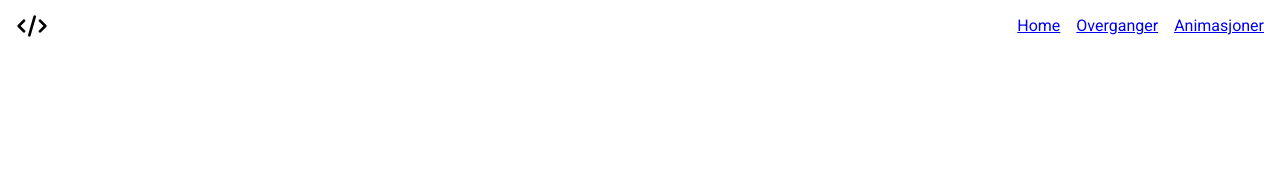
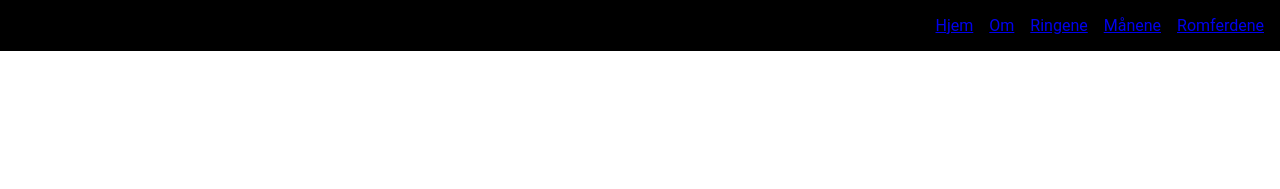
Before and after one commit to Lazy-CSharp-Coder/Saturn, a website: page index.html in a window 1280 px wide. Shown: the top 189 px of the page. Drawn offline with Linux system fonts and the light colour scheme; a web font is replaced by a local one.

Commit message:
flex class added

```diff
--- a/index.html
+++ b/index.html
@@ -15,16 +15,22 @@
     <header>
       <img src="code.png" alt="Ikon av HTML klammetegn" />
 
-      <nav class="headerNav">
-        <ul class="navList">
+      <nav class="flex headerNav">
+        <ul class="flex navListHeader">
           <li>
-            <a href="#home">Home</a>
+            <a href="#home">Hjem</a>
           </li>
           <li>
-            <a href="#transition">Overganger</a>
+            <a href="#htmllinkher">Om</a>
           </li>
           <li>
-            <a href="#animation">Animasjoner</a>
+            <a href="#htmllinkher">Ringene</a>
+          </li>
+          <li>
+            <a href="#htmllinkher">Månene</a>
+          </li>
+          <li>
+            <a href="#htmllinkher">Romferdene</a>
           </li>
         </ul>
         <img
--- a/styles.css
+++ b/styles.css
@@ -1,6 +1,16 @@
 /* GENERAL */
-@import url("https://fonts.googleapis.com/css2?family=Roboto:ital,wght@0,100..900;1,100..900&display=swap");
+@import url('https://fonts.googleapis.com/css2?family=Story+Script&display=swap');
 
+:root{
+  --primaryBackgroundColor:black;
+  --primaryTextColor:white;
+  --primaryFontFamily:"Story Script"
+}
+
+.flex{
+
+  display: flex;
+}
 /* BODY */
 body {
   margin: 0;
@@ -9,6 +19,8 @@ body {
 
 /* HEADER */
 header {
+
+  background-color: black;   /* svart her, ikke variabel, skal alltid være svart */
   display: flex;
   justify-content: space-between;
   align-items: center;
@@ -18,11 +30,11 @@ header {
 }
 
 .headerNav {
-  display: flex;
+
 }
 
-.navList {
-  display: flex;
+.navListHeader {
+
   justify-content: center;
   gap: 16px;
   list-style-type: none;
```
Also changed, not shown: hamburger.png.
